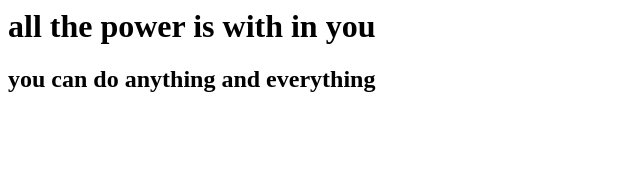
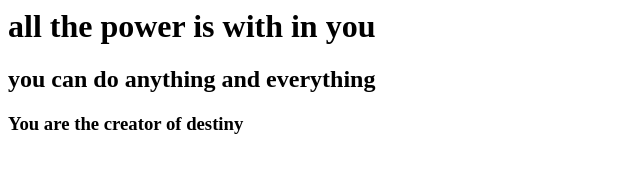
Before and after one commit to abhar117/firstgitrepo, a plain HTML site: page index.html in a window 1280 px wide. Shown: the whole page, without its empty margins (0-640 px from the left). Drawn offline with Linux system fonts and the light colour scheme.

Commit message:
this is from branch

```diff
--- a/index.html
+++ b/index.html
@@ -2,5 +2,6 @@
 <body>
 <h1> all the power is with in you</h1>
 <h2> you can do anything and everything</h2>
+<H3> You are the creator of destiny</h3>
 </body>
 </html>
```
